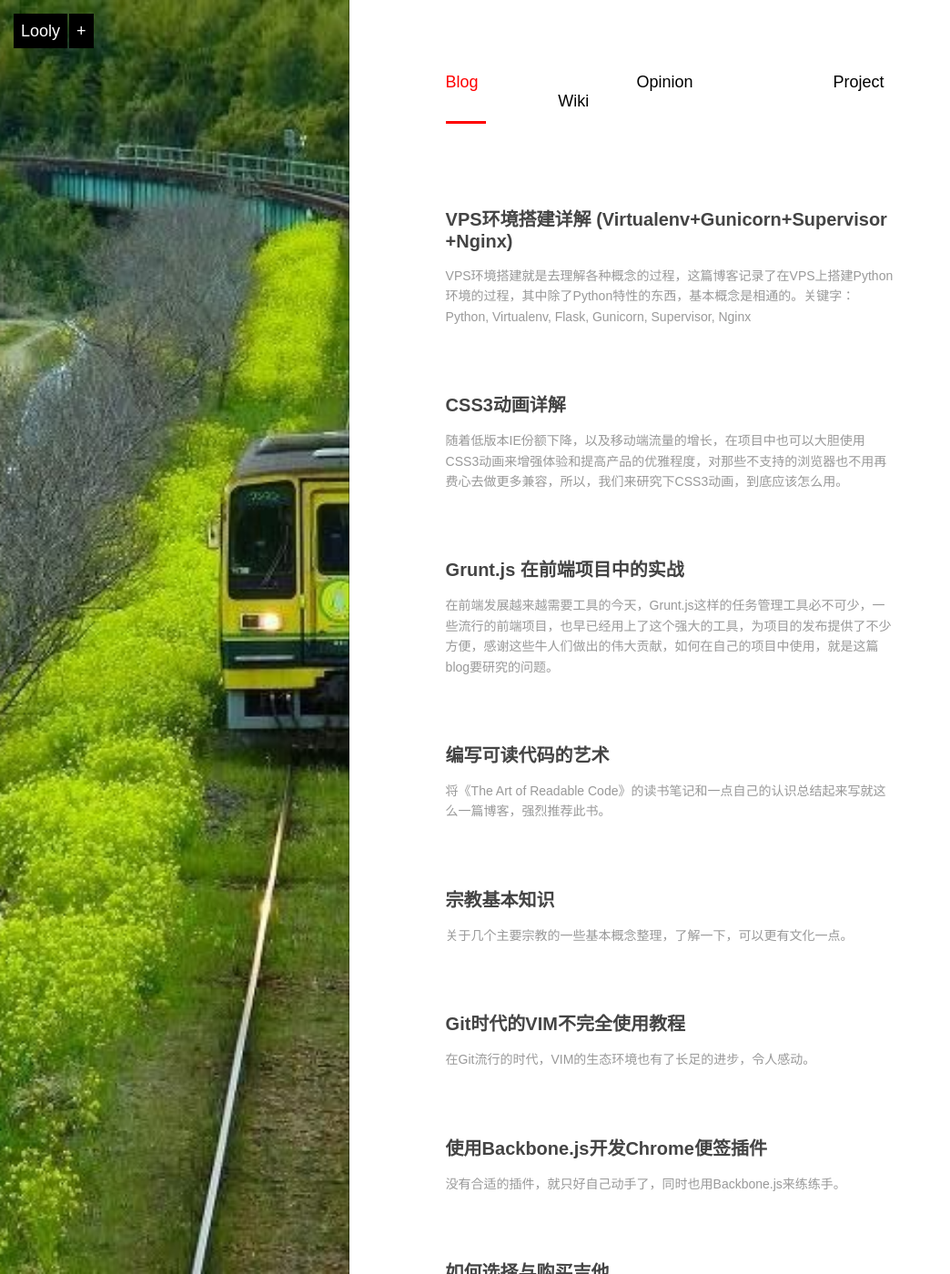
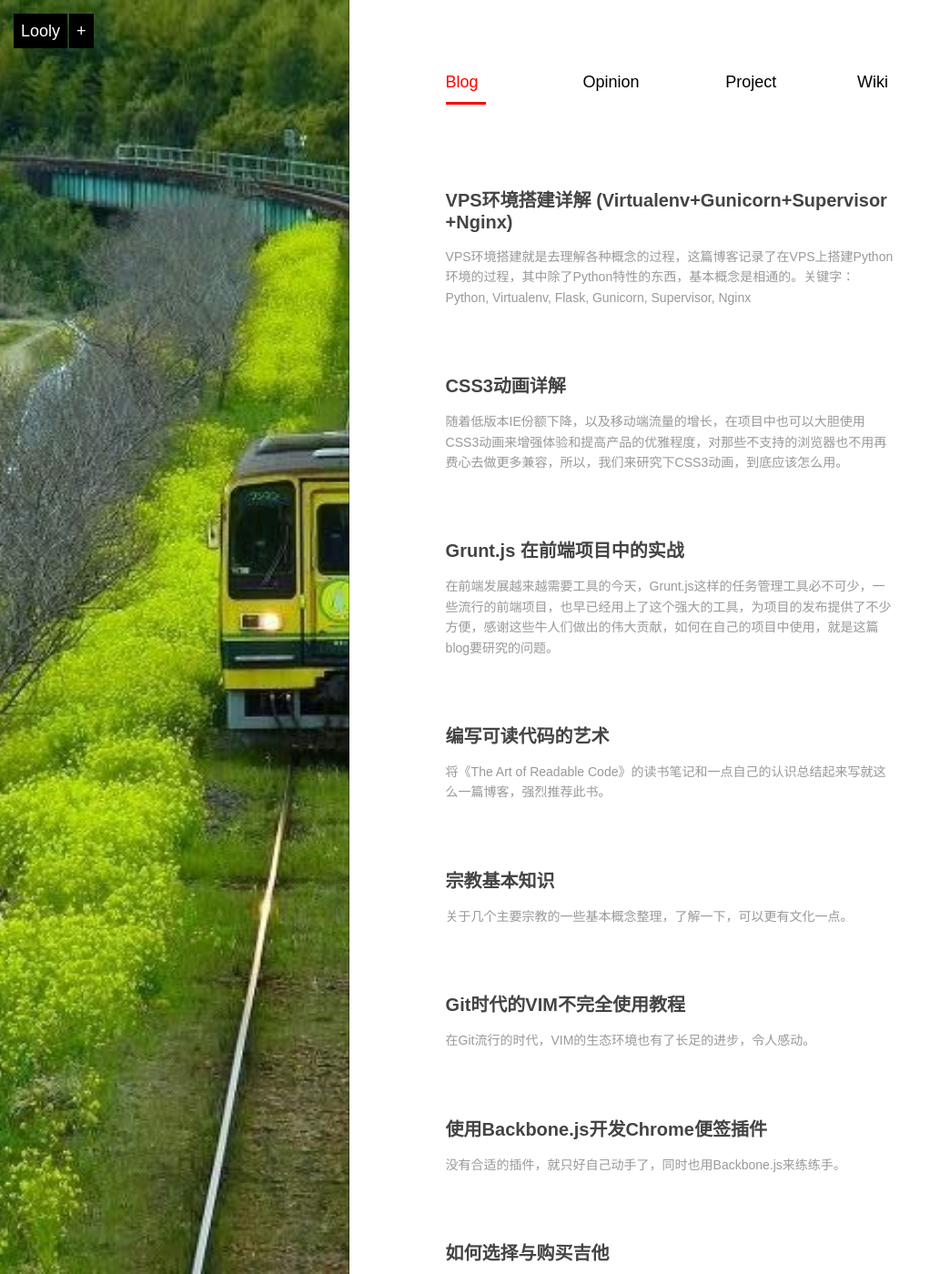
Before and after one commit to xia170320142/looly.github.io, a Jekyll site: the page built from index.md, in a window 1280 px wide and 1400 px high. Shown: the whole window at 91% size, without its empty margins (0-1044 px from the left). Built offline with Jekyll 4.4.1, drawn with Linux system fonts in a browser that asks for light colours; Markdown is read by kramdown in place of the engine named in the settings; comment, search, counter and statistics services are not loaded.

Commit message:
Change CSS

```diff
--- a/css/default.css
+++ b/css/default.css
@@ -1,6 +1,6 @@
 /**
- * Author:           BeiYuu
- * Contact:          beiyuu.com
+ * Author:           BeiYuu and Looly
+ * Contact:          beiyuu.com and www.xiaoleilu.com
  */
 
 /* 重置浏览器CSS */
@@ -102,7 +102,7 @@ pre ol{margin-left:25px;list-style-type:decimal;}
 .index-content .title-desc {color:#999;font-size:14px;line-height:1.6em;}
 
 .index-content .artical-cate { width:70%; margin:0 auto; }
-.index-content .artical-cate li { display:inline-block; *float:left; zoom:1; font-size:18px; width:32%; cursor:pointer; }
+.index-content .artical-cate li { display:inline-block; *float:left; zoom:1; font-size:18px; width:24%; cursor:pointer; }
 .index-content .artical-cate li a,
 .index-content .artical-cate li a:visited { display:inline-block; zoom:1; color:#000; width:100%; }
 .index-content .artical-cate li a:hover { text-decoration:none; }
```
